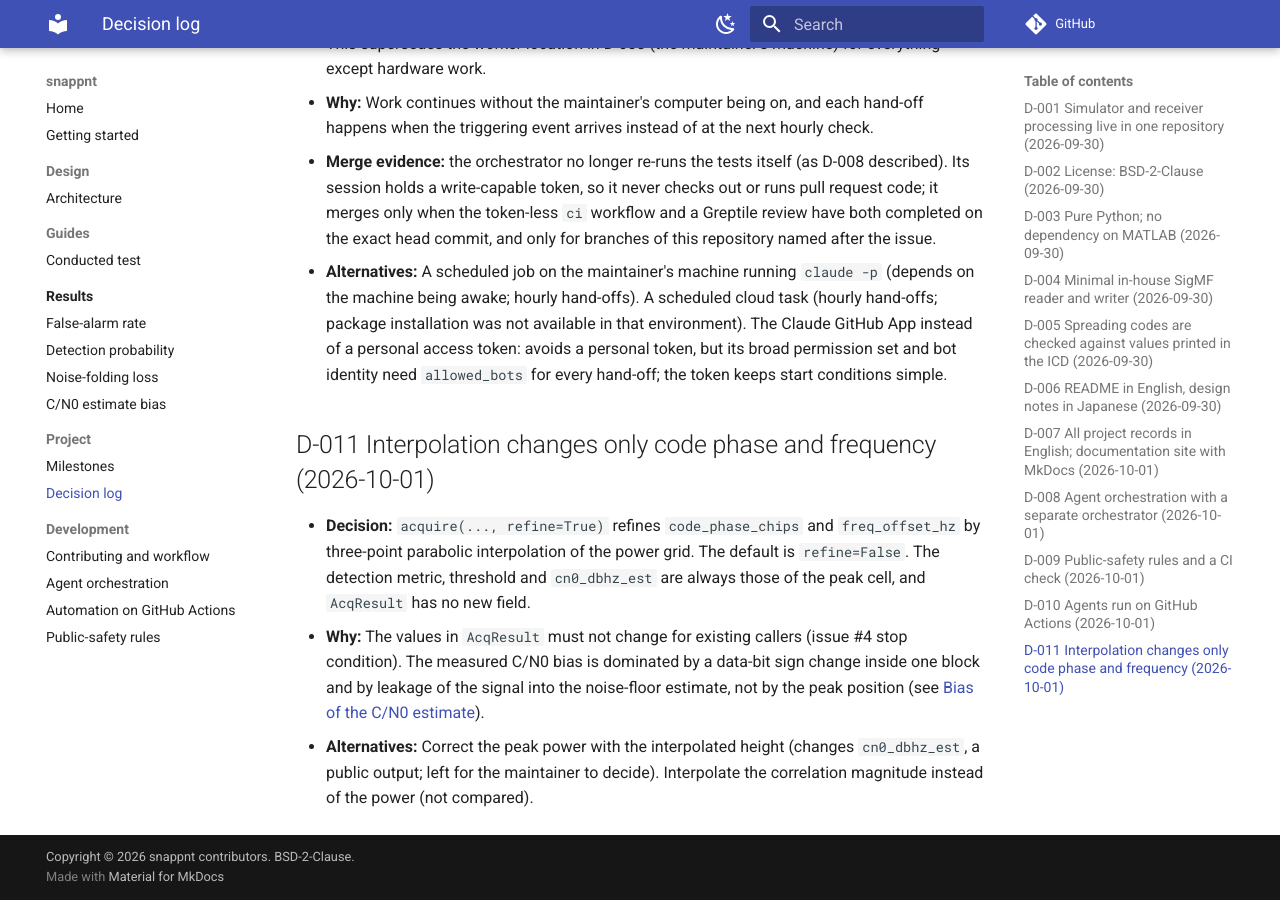
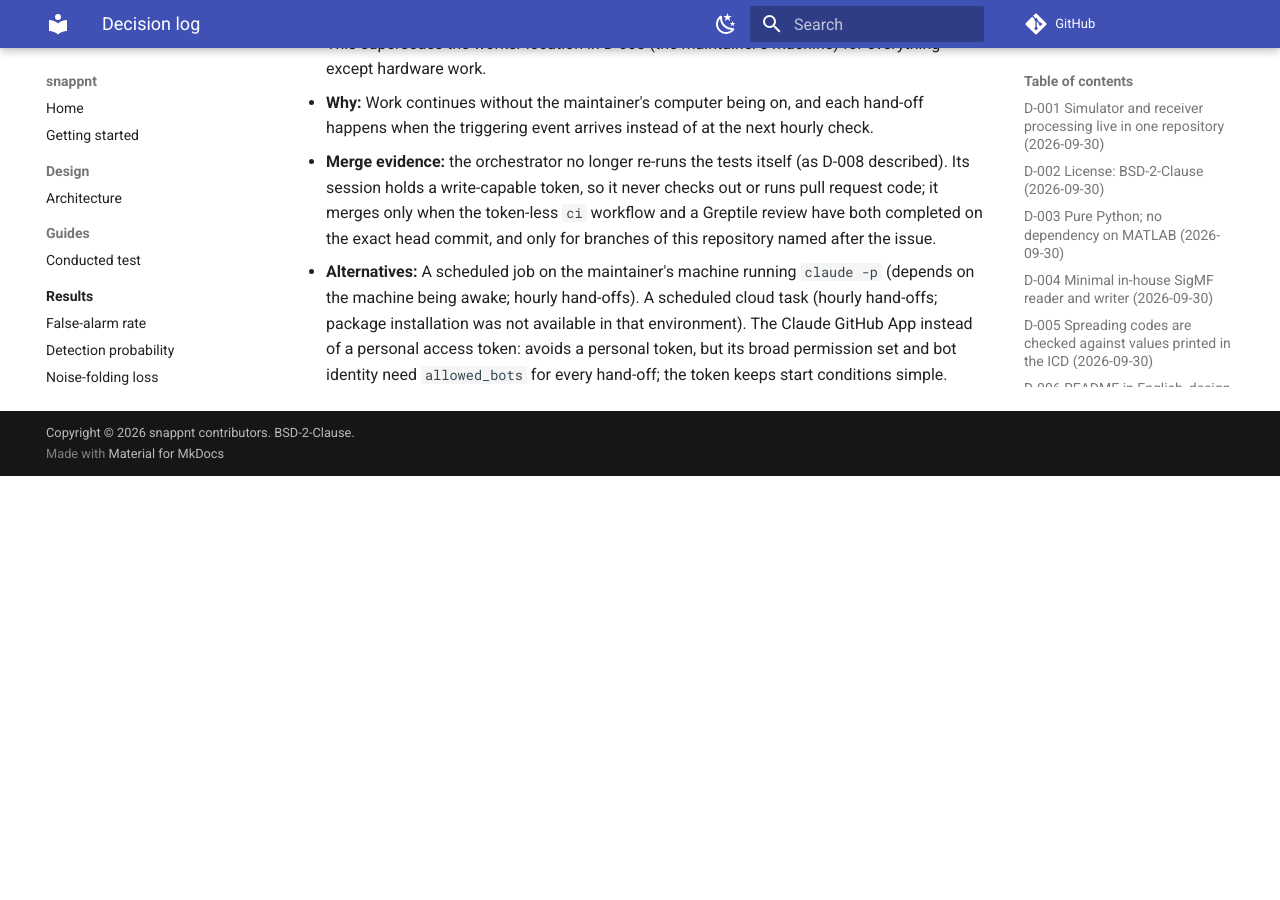
Before and after one commit to h-shiono/snappnt, an MkDocs documentation site: the page built from docs/project/decisions.md, in a window 1280 px wide and 900 px high, scrolled down 2984 px. Built offline with MkDocs 1.6.1 and Material for MkDocs 9.7.7, drawn with Linux system fonts in a browser that asks for light colours; comment, search, counter and statistics services are not loaded; after the commit the page ends 3460 px from its top, so only the background shows below that.

```diff
--- a/docs/project/decisions.md
+++ b/docs/project/decisions.md
@@ -109,17 +109,3 @@ an earlier one and says so.
   installation was not available in that environment). The Claude GitHub App instead of a
   personal access token: avoids a personal token, but its broad permission set and bot identity
   need `allowed_bots` for every hand-off; the token keeps start conditions simple.
-
-## D-011 Interpolation changes only code phase and frequency (2026-10-01)
-
-- **Decision:** `acquire(..., refine=True)` refines `code_phase_chips` and `freq_offset_hz` by
-  three-point parabolic interpolation of the power grid. The default is `refine=False`. The
-  detection metric, threshold and `cn0_dbhz_est` are always those of the peak cell, and
-  `AcqResult` has no new field.
-- **Why:** The values in `AcqResult` must not change for existing callers (issue #4 stop
-  condition). The measured C/N0 bias is dominated by a data-bit sign change inside one block
-  and by leakage of the signal into the noise-floor estimate, not by the peak position (see
-  [Bias of the C/N0 estimate](../results/cn0-bias.md)).
-- **Alternatives:** Correct the peak power with the interpolated height (changes
-  `cn0_dbhz_est`, a public output; left for the maintainer to decide). Interpolate the
-  correlation magnitude instead of the power (not compared).
```
